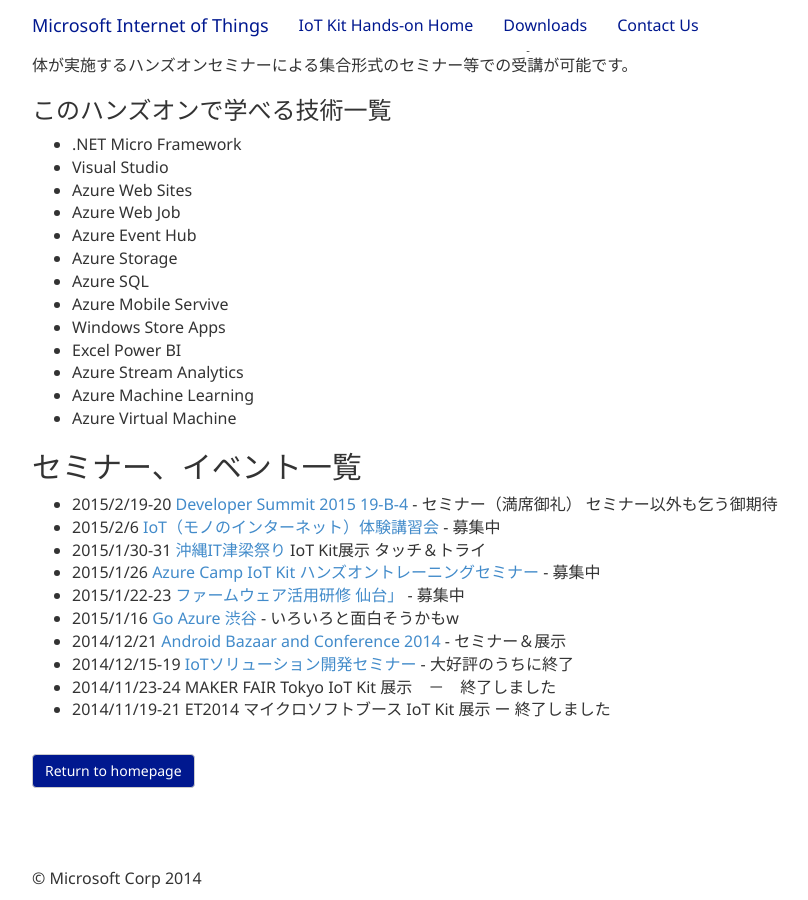
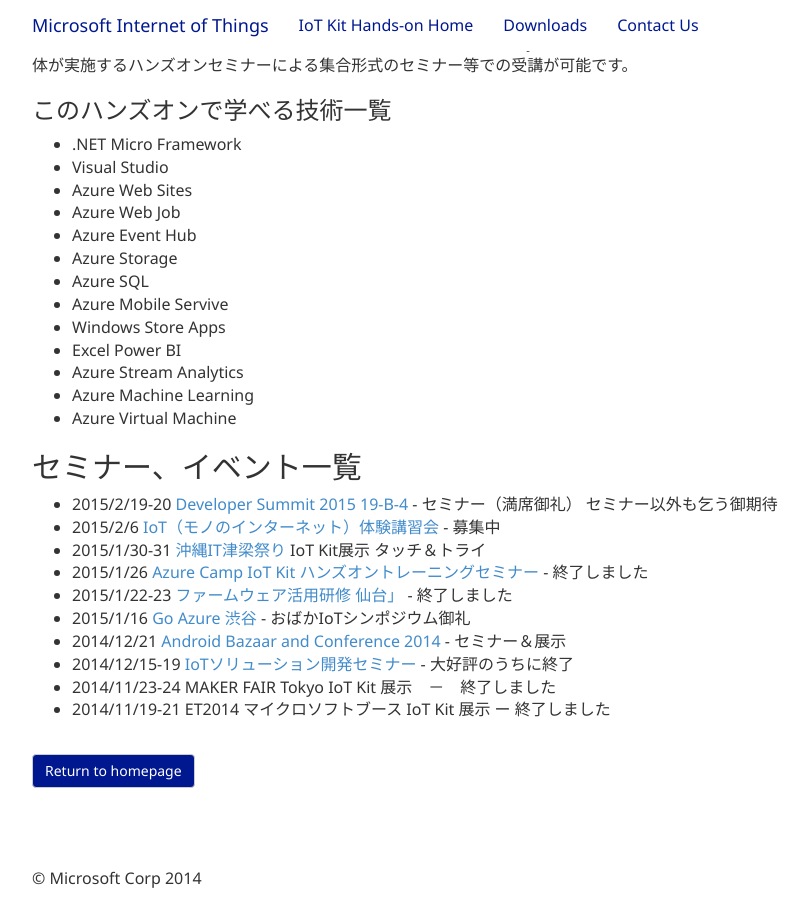
Before and after one commit to ms-iotkithol-jp/ms-iotkithol-jp.github.io, a Jekyll site: the page built from HowToLearn.md, in a window 1280 px wide and 900 px high, scrolled down 515 px. Shown: the whole window, without its empty margins (38-846 px from the left). Built offline with Jekyll 4.4.1, drawn with Linux system fonts in a browser that asks for light colours; nearby versions of some CDN libraries.

Commit message:
Update 2015/1/26

```diff
--- a/HowToLearn.md
+++ b/HowToLearn.md
@@ -32,9 +32,9 @@
 * 2015/2/19-20 [Developer Summit 2015 19-B-4](http://event.shoeisha.jp/devsumi/20150219/timetable) - セミナー（満席御礼） セミナー以外も乞う御期待
 * 2015/2/6 [IoT（モノのインターネット）体験講習会](http://www.pref.nara.jp/item/133489.htm) - 募集中
 * 2015/1/30-31 [沖縄IT津梁祭り](http://www.it-matsuri.net/index.html) IoT Kit展示 タッチ＆トライ
-* 2015/1/26 [Azure Camp IoT Kit ハンズオントレーニングセミナー](https://msevents.microsoft.com/CUI/EventDetail.aspx?EventID=1032609294&Culture=ja-JP&community=0) - 募集中
-* 2015/1/22-23 [ファームウェア活用研修 仙台」](http://www.mit.pref.miyagi.jp/embedded/kensyu_26/#firmware) - 募集中
-* 2015/1/16 [Go Azure 渋谷](http://r.jazug.jp/) - いろいろと面白そうかもw
+* 2015/1/26 [Azure Camp IoT Kit ハンズオントレーニングセミナー](https://msevents.microsoft.com/CUI/EventDetail.aspx?EventID=1032609294&Culture=ja-JP&community=0) - 終了しました
+* 2015/1/22-23 [ファームウェア活用研修 仙台」](http://www.mit.pref.miyagi.jp/embedded/kensyu_26/#firmware) - 終了しました
+* 2015/1/16 [Go Azure 渋谷](http://r.jazug.jp/) - おばかIoTシンポジウム御礼
 * 2014/12/21 [Android Bazaar and Conference 2014](http://abc.android-group.jp/2014w/) - セミナー＆展示
 * 2014/12/15-19 [IoTソリューション開発セミナー](http://www.microsoft.com/ja-jp/mic/seminar/iot_ml.aspx) - 大好評のうちに終了
 * 2014/11/23-24 MAKER FAIR Tokyo IoT Kit 展示　－　終了しました
```
Also changed, not shown: Prepare.md (+2 -2 lines).
